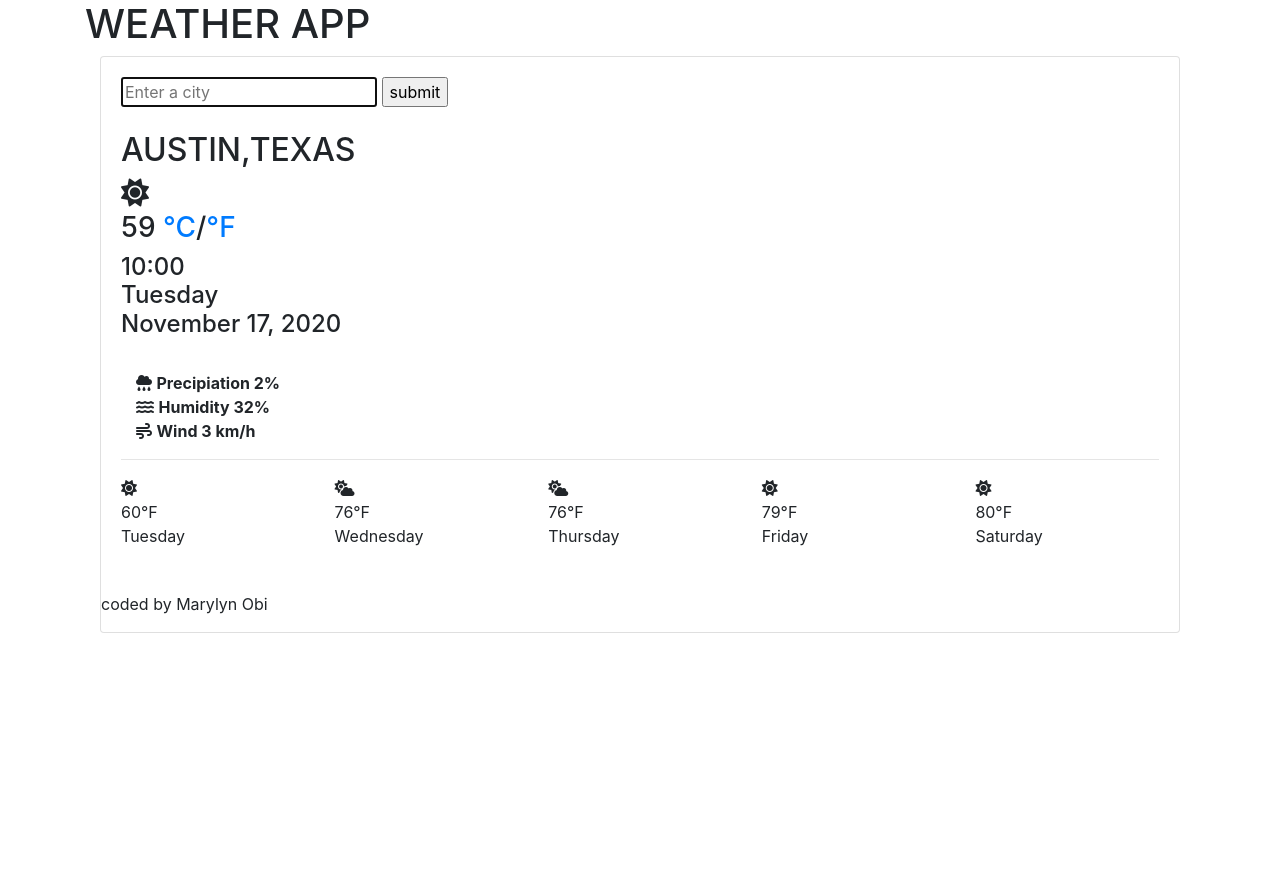
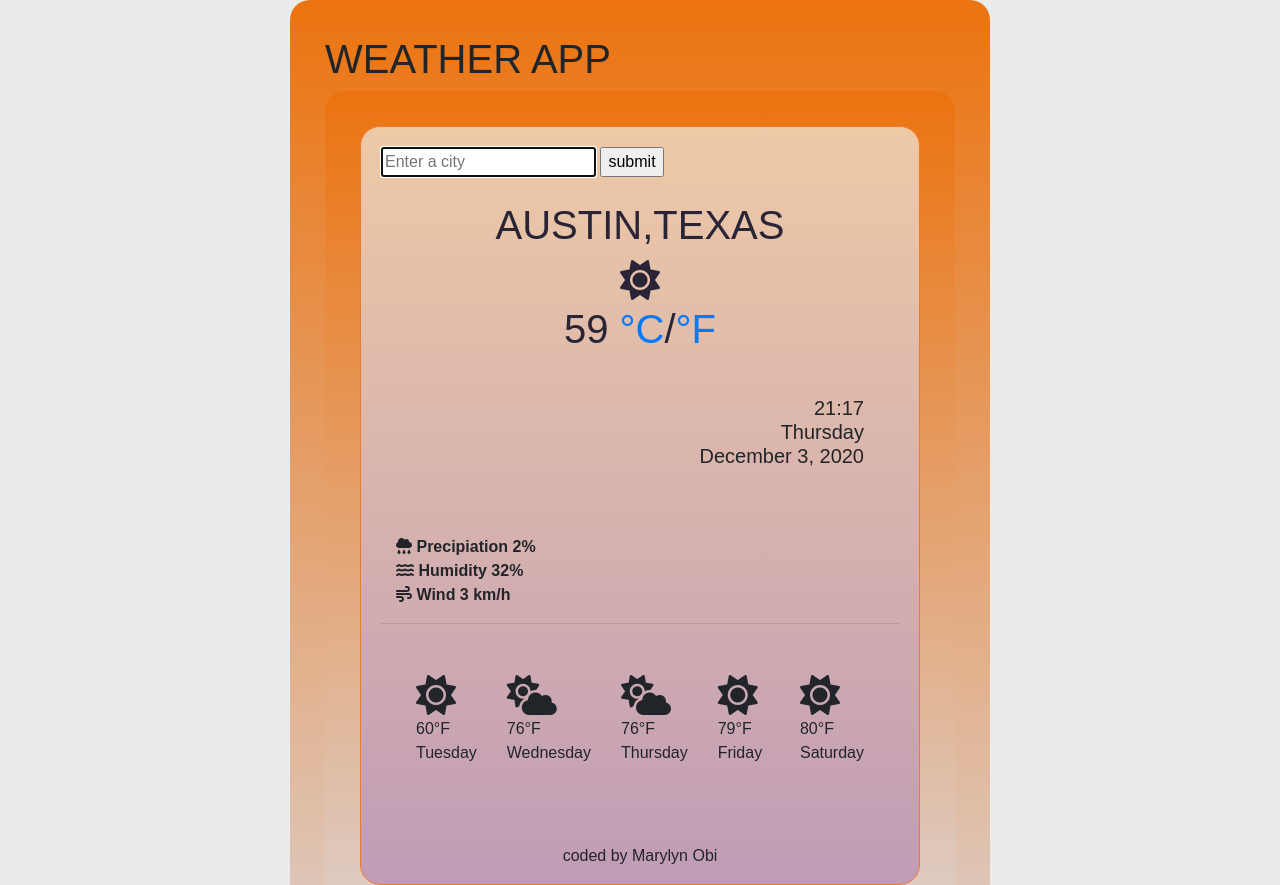
Before and after one commit to Marylynobi/weatherapp, a plain HTML site: page index.html in a window 1280 px wide. Shown: the top 885 px of the page. Before the commit the page ends 800 px from the top, so only its background shows below. Drawn offline with nearby package versions, Linux system fonts and the light colour scheme; no server answers.

Commit message:
created a css and js files

```diff
--- a/index.html
+++ b/index.html
@@ -5,7 +5,7 @@
     <meta name="viewport" content="width=device-width, initial-scale=1.0">
     <title>WEATHER APP</title>
     <link rel="stylesheet" href="https://cdn.jsdelivr.net/npm/bootstrap@4.5.3/dist/css/bootstrap.min.css" integrity="sha384-TX8t27EcRE3e/ihU7zmQxVncDAy5uIKz4rEkgIXeMed4M0jlfIDPvg6uqKI2xXr2" crossorigin="anonymous">
-    <link rel="stylesheet" href="src/styles.css" >
+    <link rel="stylesheet" href="styles.css" >
     <script src="https://kit.fontawesome.com/eb4e33cd58.js" crossorigin="anonymous"></script>
     <script src="https://unpkg.com/axios/dist/axios.min.js"></script>
 </head>
@@ -104,6 +104,6 @@
         </div>
         <p>coded by Marylyn Obi</p>
         </div>
-     <script src="src/index.js"></script>
+     <script src="index.js"></script>
 </body>
 </html>
--- /dev/null
+++ b/index.js
@@ -0,0 +1,86 @@
+function formatDate() {
+  let now = new Date();
+  let hours = now.getHours();
+  if (hours < 10) {
+    hours = `0${hours}`;
+  }
+  let minutes = now.getMinutes();
+  if (minutes < 10) {
+    minutes = `0${minutes}`;
+  }
+
+  let days = [
+    "Sunday",
+    "Monday",
+    "Tuesday",
+    "Wednesday",
+    "Thursday",
+    "Friday",
+    "Saturday"
+  ];
+  let day = days[now.getDay()];
+  day = day.trim();
+
+  let months = [
+    "January",
+    "February",
+    "March",
+    "April",
+    "May",
+    "June",
+    "July",
+    "August",
+    "September",
+    "October",
+    "November",
+    "December"
+  ];
+
+  let currentTime = document.querySelector("#current-time");
+  let currentDay = document.querySelector("#current-day");
+  let currentDate = document.querySelector("#current-date");
+  let month = months[now.getMonth()];
+  let date = now.getDate();
+  let year = now.getFullYear();
+
+  currentTime.innerHTML = `${hours}:${minutes}`;
+  currentDay.innerHTML = `${day}`;
+  currentDate.innerHTML = `${month} ${date}, ${year}`;
+}
+formatDate();
+
+//1
+function displayWeatherConditons(response) {
+  console.log(response.data);
+  document.querySelector("#city-name").innerHTML = response.data.name;
+  document.querySelector("#temperature").innerHTML = Math.round(
+    response.data.main.temp
+  );
+  document.querySelector(
+    "#precipiation"
+  ).innerHTML = response.data.weather[0].description.toUpperCase();
+  document.querySelector("#humidity").innerHTML = response.data.main.humidity;
+  document.querySelector("#wind").innerHTML = Math.round(
+    response.data.wind.speed
+  );
+}
+
+//2
+function searchCity(city) {
+  let apiKey = "f6b669c29af99bb3c457d949b0af81ab";
+  let apiUrl = `https://api.openweathermap.org/data/2.5/weather?q=${city}&appid=${apiKey}&units=metric`;
+  axios.get(apiUrl).then(displayWeatherConditons);
+  //console.log(apiUrl)--> zawsze sprawdzać
+}
+
+//3
+function handleSubmit(event) {
+  event.preventDefault();
+  let city = document.querySelector("#location-entry").value;
+  searchCity(city);
+}
+
+searchCity("Austin Texas");
+
+let searchForm = document.querySelector("#search-form");
+searchForm.addEventListener("submit", handleSubmit);
--- /dev/null
+++ b/styles.css
@@ -0,0 +1,67 @@
+body {
+  font-family: Arial, Helvetica, sans-serif;
+  background: #eaebec;
+}
+
+.container {
+  position: absolute
+  margin-top: 30px;
+  padding: 35px;
+  border-radius: 20px;
+  align-items: center;
+  max-width: 700px;
+  margin-bottom: 25px;
+  background-image: linear-gradient(to top, #ddcec8 0%, #ec730f 100%);
+}
+.row {
+  padding: 35px;
+}
+
+.search-bar {
+  display: flex;
+  align-items: center;
+}
+
+.btn {
+  display: inline;
+  display: flex;
+  align-items: center;
+  margin-left: 5px;
+  color: white;
+  background: #92484a;
+  font-family: sans-serif;
+  font-weight: 500;
+  font-size: 12px;
+  text-align: left;
+  transition: all 1s ease-in-out;
+  border-radius: 8px;
+  border: none;
+}
+
+h2,
+h3 {
+  text-align: center;
+  color: #292536;
+  font-size: 40px;
+}
+
+h4{
+  text-align: right;
+  font-size: 20px;
+}
+
+p {
+  text-align: center;
+}
+
+div.card {
+  display: block;
+  background-image: linear-gradient(to top, #c09cb6 0%, #eec9a6 100%);
+  border: 1px solid #ee792c;
+  border-radius: 20px;
+}
+
+.fa-sun,
+.fa-cloud-sun {
+  font-size: 40px;
+}
```
